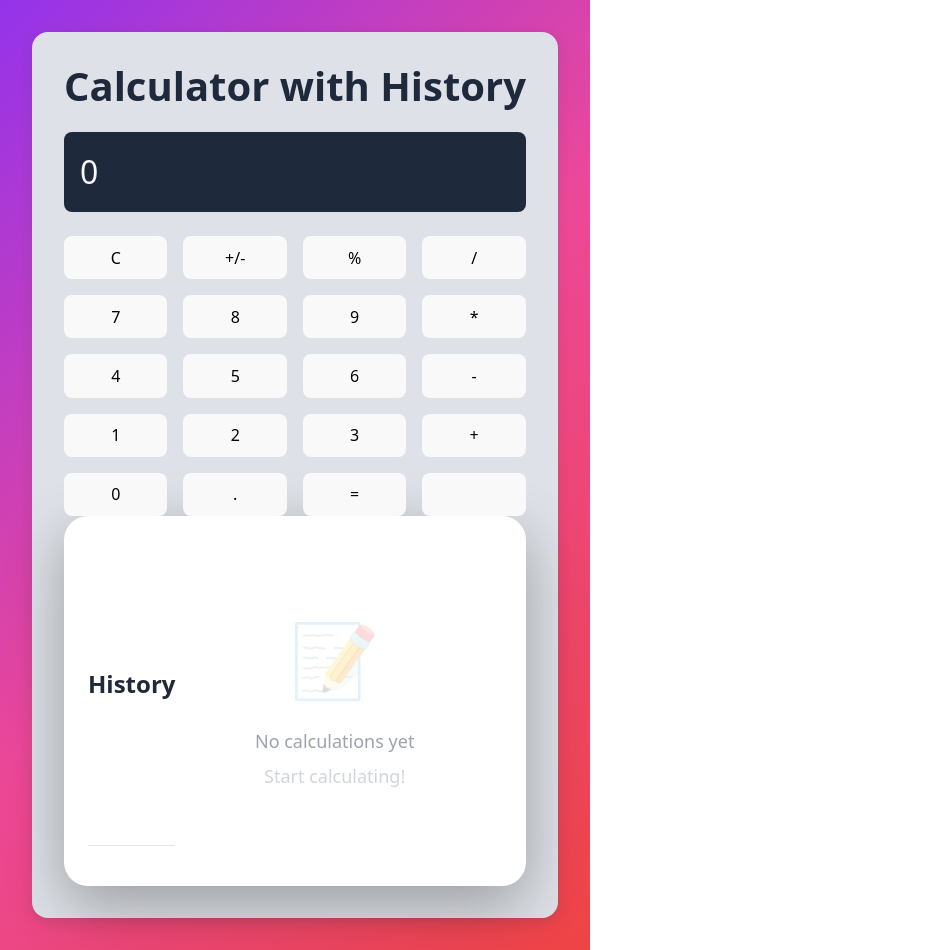
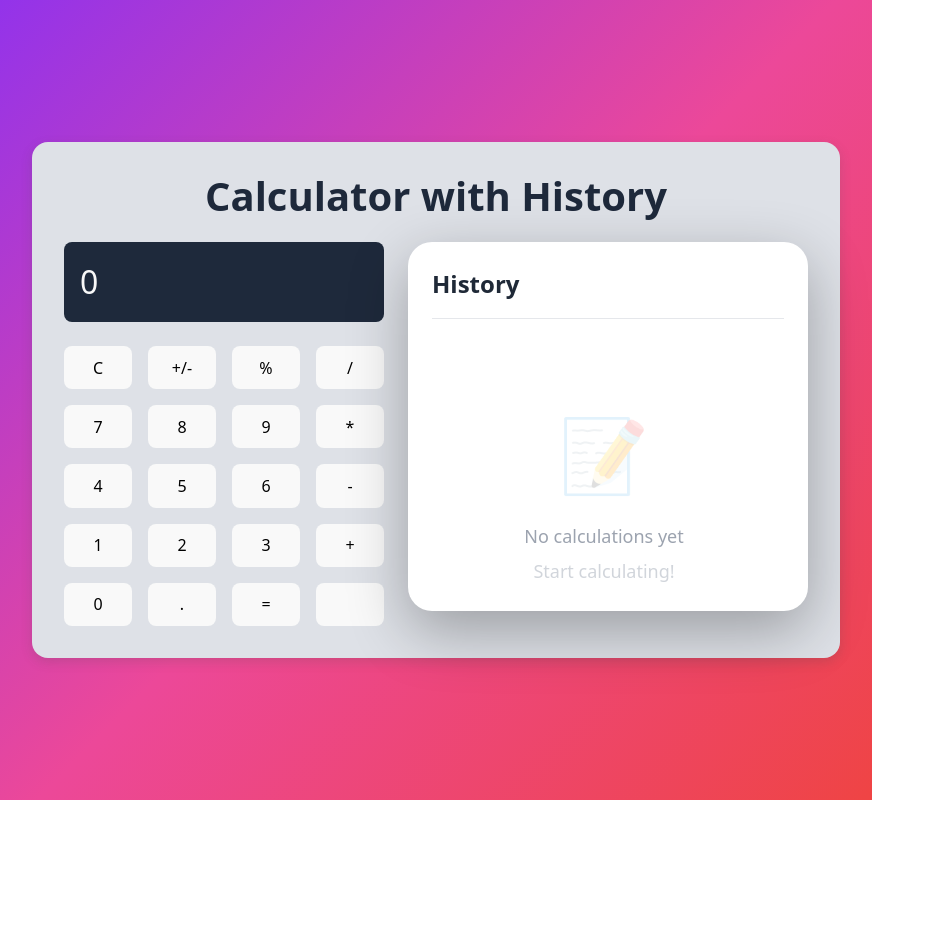
Before and after one commit to SriyaDhakal/calculator, a React (Vite) app: page / in a window 1280 px wide. Shown: the whole page, without its empty margins (0-935 px from the left). After the commit the page ends 800 px from the top, so only its background shows below. Built offline with nearby package versions, Linux system fonts and the light colour scheme.

Commit message:
Changes on css styling and overall view of the calculator

```diff
--- a/src/App.css
+++ b/src/App.css
@@ -32,6 +32,7 @@
 .calculator-layout {
   display: flex;
   gap: 24px;
+  align-items: flex-start;
 }
 .button-grid {
   display: grid;
@@ -45,6 +46,8 @@
   padding: 16px;
   border-radius: 8px;
   margin-bottom: 24px;
+  width: 40vh; /* ← Matches parent width */
+  box-sizing: border-box; /* ← Includes padding in width */
 }
 
 /* History panel - side by side with calculator */
@@ -55,14 +58,15 @@
   box-shadow: 0 20px 60px rgba(0, 0, 0, 0.3);
   padding: 24px;
   display: flex;
-  flex-direction: row;
-  max-height: 600px;
+  flex-direction: column;
+  max-height: 368.94px;
+  min-width: 400px; /* Ensure minimum width */
 }
 
 .history-header {
   display: flex;
   justify-content: space-between;
-  align-items: center;
+  align-items: flex-start;
   margin-bottom: 16px;
   padding-bottom: 16px;
   border-bottom: 1px solid #e5e7eb;
--- a/src/App.tsx
+++ b/src/App.tsx
@@ -35,12 +35,16 @@ function App() {
     <div className="calculator-container">
       <div className="calculator-wrapper">
               <h1 className="calculator-title">Calculator with History</h1>
-               <div className="calculator-layout"></div>
+             <div className="calculator-layout">
+              <div className="calculator">
         <Display expression={expression} value={result} />
         <ButtonGrid onButtonClick={handleButtonClick} />
+        </div>
         <History history={history} onClearHistory={handleClearHistory} />
       </div>
     </div>
+    </div>
+
   )
 }
 
```
